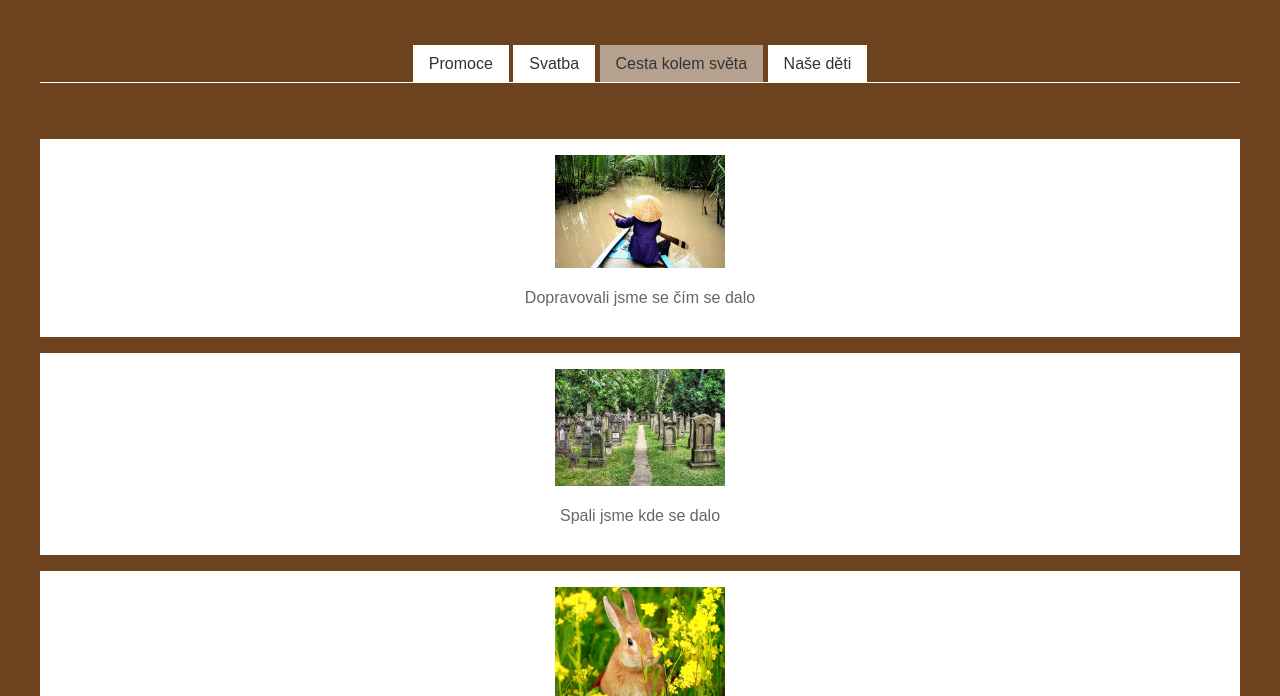
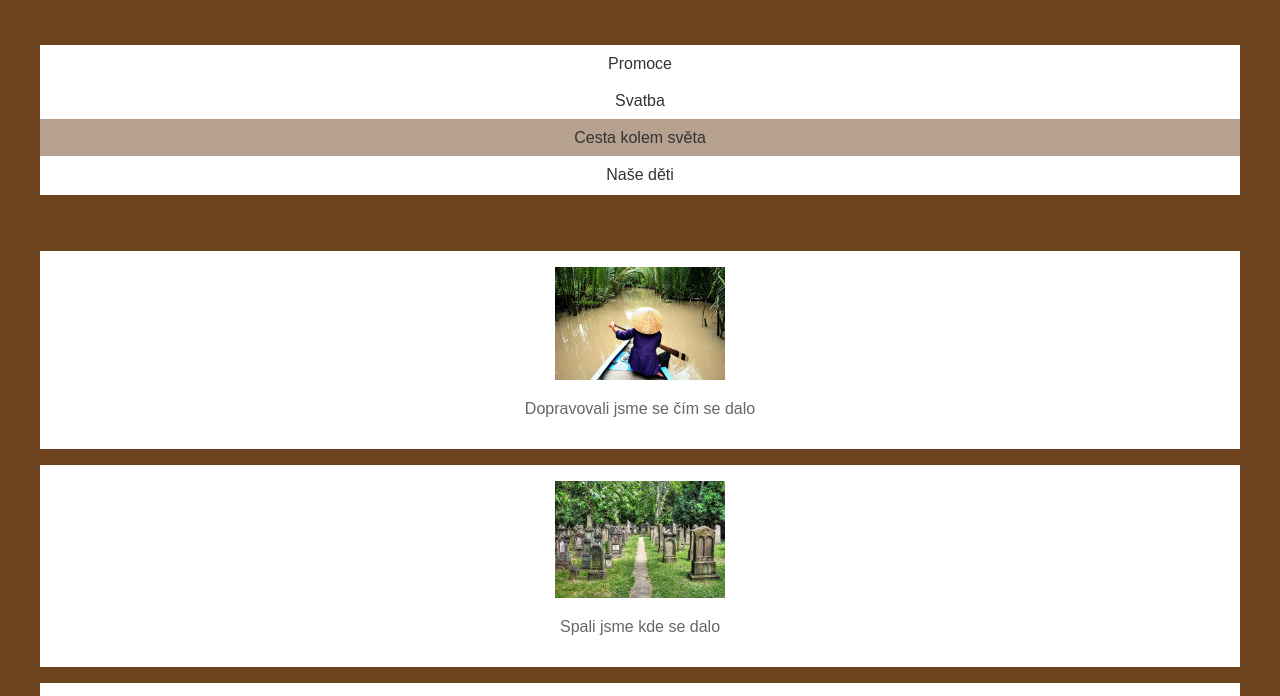
Before and after one commit to machal/alza-example-2, a website: page index.html in a window 1280 px wide. Shown: the part 94-790 px from the top of the page. Drawn offline with Linux system fonts and the light colour scheme.

Commit message:
Priprava na flexbox

```diff
--- a/index.html
+++ b/index.html
@@ -26,16 +26,16 @@
           <div class="nav">
             <h2 class="sr-only">Navigace</h2>
             <ul class="cf">
-              <li class="nav_item">
+              <li class="nav__item">
                 <a href="#">Promoce</a>
               </li>
-              <li class="nav_item">
+              <li class="nav__item">
                 <a href="#">Svatba</a>
               </li>
-              <li class="nav_item">
+              <li class="nav__item">
                 <b>Cesta kolem světa</b>
               </li>
-              <li class="nav_item">
+              <li class="nav__item">
                 <a href="#">Naše děti</a>
               </li>
             </ul>
--- a/src/less/ui/nav.less
+++ b/src/less/ui/nav.less
@@ -4,7 +4,6 @@ UI komponenta: Navigace
 */
 
 .nav {
-	.clearfix;
 	margin-bottom: 1.5rem;
 	border-bottom: 1px solid #fff;
 	text-align: center;
@@ -18,13 +17,12 @@ UI komponenta: Navigace
 
 // Polozka navigace
 
-.nav_item {
+.nav__item {
 	margin: 0;
-	display: inline-block;
 
 	a, b {
+    display: block;
 		font-weight: normal;
-		display: inline-block;
 		padding: .5rem 1rem;
 		text-align: center;
 		color: #333;
```
Also changed, not shown: dist/css/index.css.
